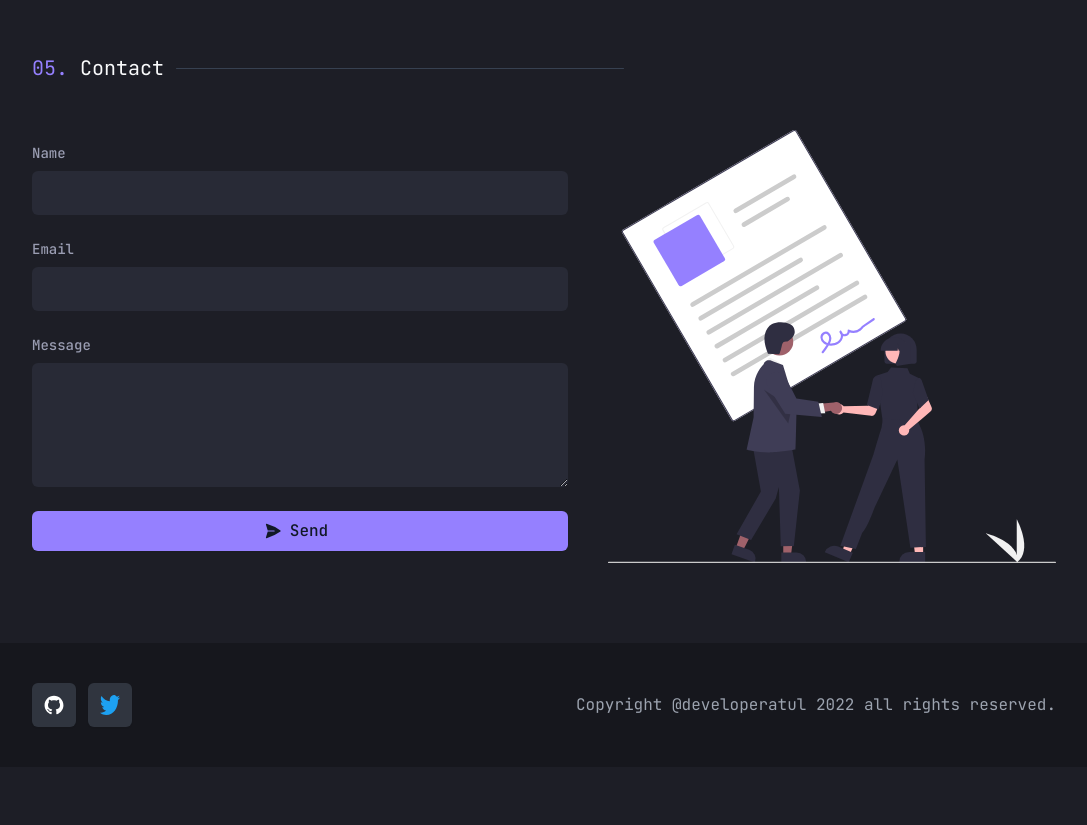
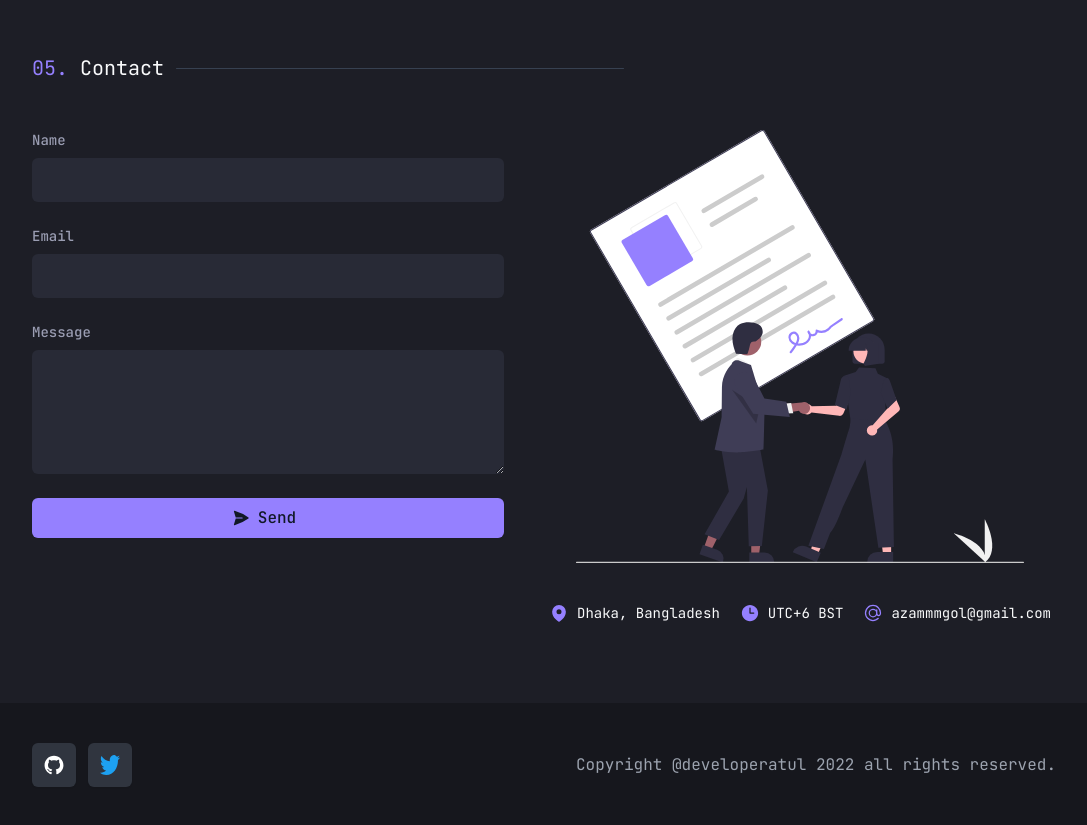
Before and after one commit to developeratul/portfolio, a Next.js app: page / in a window 1280 px wide. Shown: the part 4240-5065 px from the top of the page, without its empty margins (96-1183 px from the left). Before the commit the page ends 5007 px from the top, so only its background shows below. Built offline with nearby package versions, Linux system fonts and the light colour scheme.

Commit message:
Added more details in the contact section

```diff
--- a/components/Home/Contact.tsx
+++ b/components/Home/Contact.tsx
@@ -1,12 +1,12 @@
 "use client";
 import emailjs from "@emailjs/browser";
-import { PaperAirplaneIcon } from "@heroicons/react/24/solid";
+import { AtSymbolIcon, ClockIcon, MapPinIcon, PaperAirplaneIcon } from "@heroicons/react/24/solid";
 import Image from "next/image";
 import React from "react";
 import { toast } from "react-hot-toast";
 import { z } from "zod";
 
-import { Button, Form, Input, Section, TextArea, type SubmitFn } from "@/components";
+import { Button, Form, Input, Link, Section, TextArea, type SubmitFn } from "@/components";
 
 const schema = z.object({
   name: z.string().trim().min(1, "Please enter your name"),
@@ -51,7 +51,8 @@ export function Contact() {
 
   return (
     <Section refKey="contact" no="05" title="Contact">
-      <div className="flex w-full flex-col items-center justify-center gap-10 lg:flex-row-reverse lg:justify-between">
+      <div className="flex w-full flex-col items-center justify-center gap-10 lg:flex-row-reverse lg:items-start lg:justify-between">
+        <div className="flex w-full max-w-lg flex-col items-center justify-center gap-10">
           <Image
             width={250}
             height={250}
@@ -59,10 +60,45 @@ export function Contact() {
             alt="Contact illustration"
             className="w-full max-w-md"
           />
+          <div className="flex flex-wrap items-center justify-between gap-5">
+            <div className="flex items-center justify-between gap-2">
+              <div>
+                <MapPinIcon
+                  width={20}
+                  height={20}
+                  className="text-primary-600 dark:text-primary-500"
+                />
+              </div>
+              <h3 className="text-sm">Dhaka, Bangladesh</h3>
+            </div>
+            <div className="flex items-center justify-between gap-2">
+              <div>
+                <ClockIcon
+                  width={20}
+                  height={20}
+                  className="text-primary-600 dark:text-primary-500"
+                />
+              </div>
+              <h3 className="text-sm">UTC+6 BST</h3>
+            </div>
+            <div className="flex items-center justify-between gap-2">
+              <div>
+                <AtSymbolIcon
+                  width={20}
+                  height={20}
+                  className="text-primary-600 dark:text-primary-500"
+                />
+              </div>
+              <h3 className="text-sm">
+                <Link href="mailto:azammmgol@gmail.com">azammmgol@gmail.com</Link>
+              </h3>
+            </div>
+          </div>
+        </div>
 
         <Form<ContactValues, typeof schema>
           onSubmit={handleSubmit}
-          className="w-full max-w-2xl flex-1"
+          className="w-full max-w-xl flex-1"
           schema={schema}
         >
           {({ register, formState }) => (
--- a/components/Layout/Container.tsx
+++ b/components/Layout/Container.tsx
@@ -3,7 +3,7 @@ import clsx from "clsx";
 import type { AppProps } from "@/types";
 
 const sizes = {
-  md: "sm:px-10 md:ppx-20 lg:px-24 xl:px-32",
+  md: "sm:px-10 md:px-20 lg:px-24 xl:px-32",
   lg: "",
 };
 
```
Lines whose indentation alone changed are shown as unchanged.
